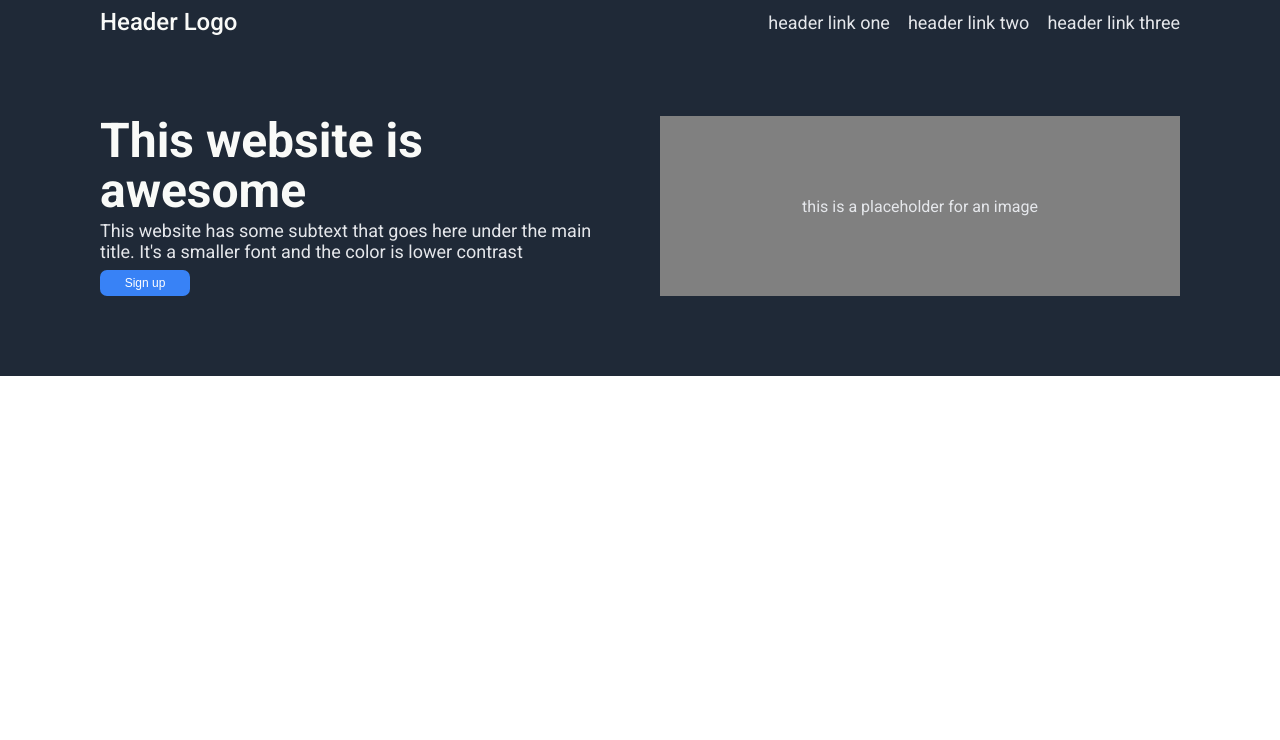
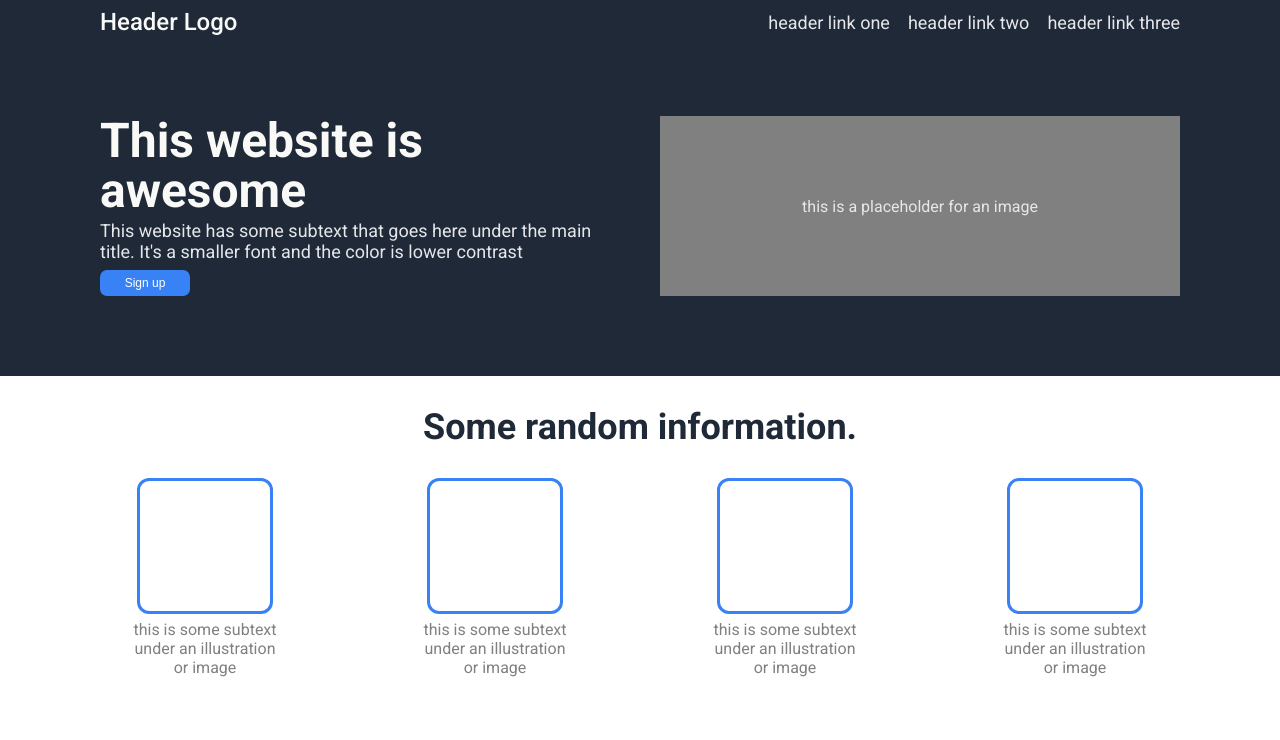
Before and after one commit to TadicF/Landing-Page, a plain HTML site: page index.html in a window 1280 px wide. Drawn offline with Linux system fonts and the light colour scheme.

Commit message:
Added information section

```diff
--- a/index.html
+++ b/index.html
@@ -32,7 +32,28 @@
           <div class="placeholder">this is a placeholder for an image</div>
         </div>
       </div>
+    </header>
 
-    </header>
+    <div class="information">
+      <div class="information-header">Some random information.</div>
+      <div class="subtext-container">
+        <div class="subtext">
+          <div class="box"></div>
+          <div class="subtext-text">this is some subtext under an illustration or image</div>
+        </div>
+        <div class="subtext">
+          <div class="box"></div>
+          <div class="subtext-text">this is some subtext under an illustration or image</div>
+        </div>
+        <div class="subtext">
+          <div class="box"></div>
+          <div class="subtext-text">this is some subtext under an illustration or image</div>
+        </div>
+        <div class="subtext">
+          <div class="box"></div>
+          <div class="subtext-text">this is some subtext under an illustration or image</div>
+        </div>
+      </div>
+    </div>
   </body>
 </html>
--- a/styles.css
+++ b/styles.css
@@ -88,5 +88,45 @@ a {
 
 .placeholder {
   color: #E5E7EB;
+}
 
+.information {
+  padding: 30px 130px 60px 130px;
 }
+
+.information-header {
+  font-size: 36px;
+  color: #1F2937;
+  font-weight: 900;
+  margin-left: auto;
+  display: flex;
+  justify-content: center;
+  align-items: center;
+  margin-bottom: 30px;
+}
+
+.subtext-container {
+  display: flex;
+  justify-content: space-between;
+}
+
+.subtext {
+  display: flex;
+  flex-direction: column;
+  justify-content: center;
+  align-items: center;
+  text-align: center;
+  gap: 6px;
+}
+
+.box {
+  width: 130px;
+  height: 130px;
+  border: 3px solid #3882F6;
+  border-radius: 12px;
+}
+
+.subtext-text {
+  width: 150px;
+  color: rgb(128, 128, 128);
+}
```
